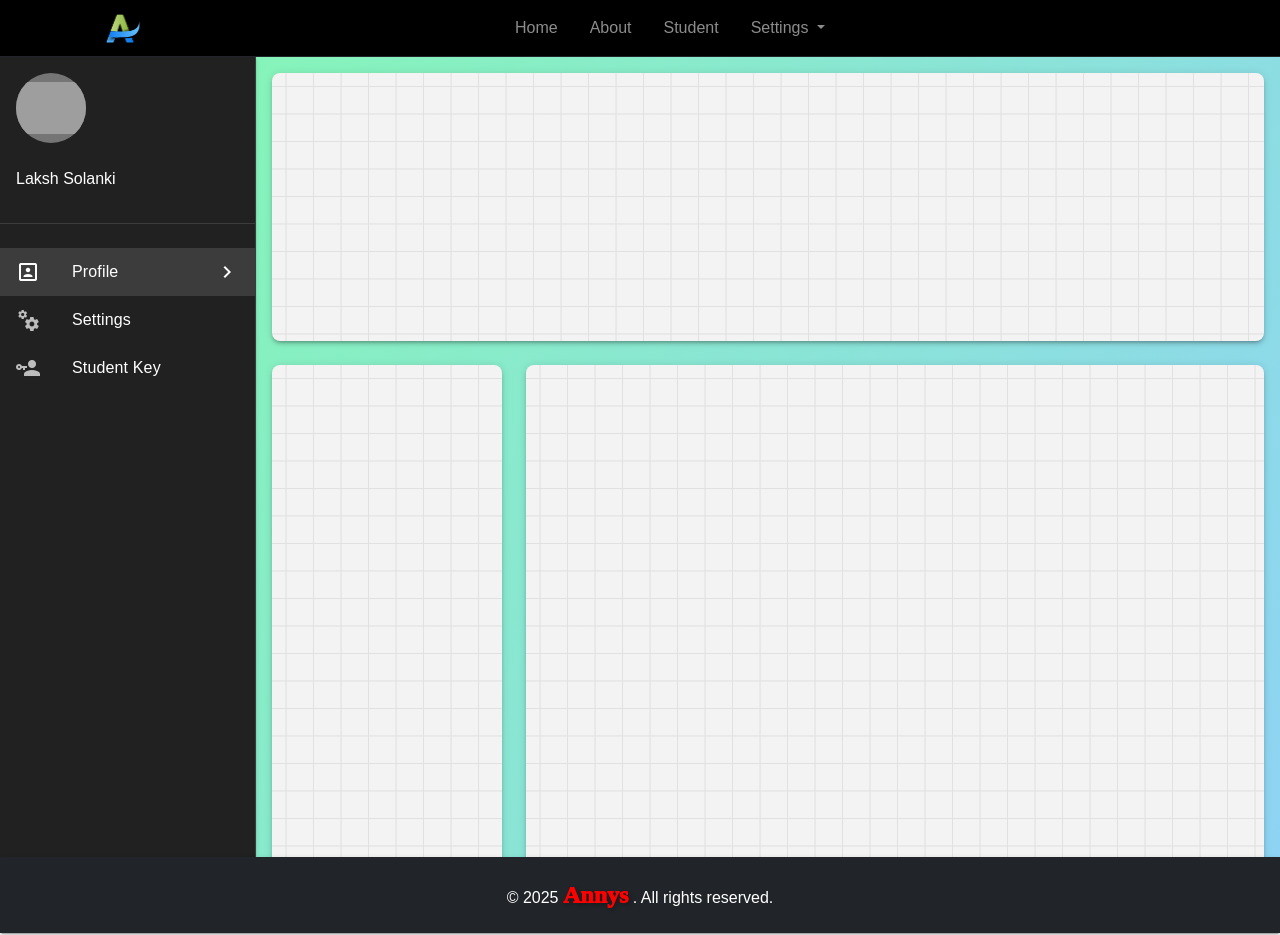
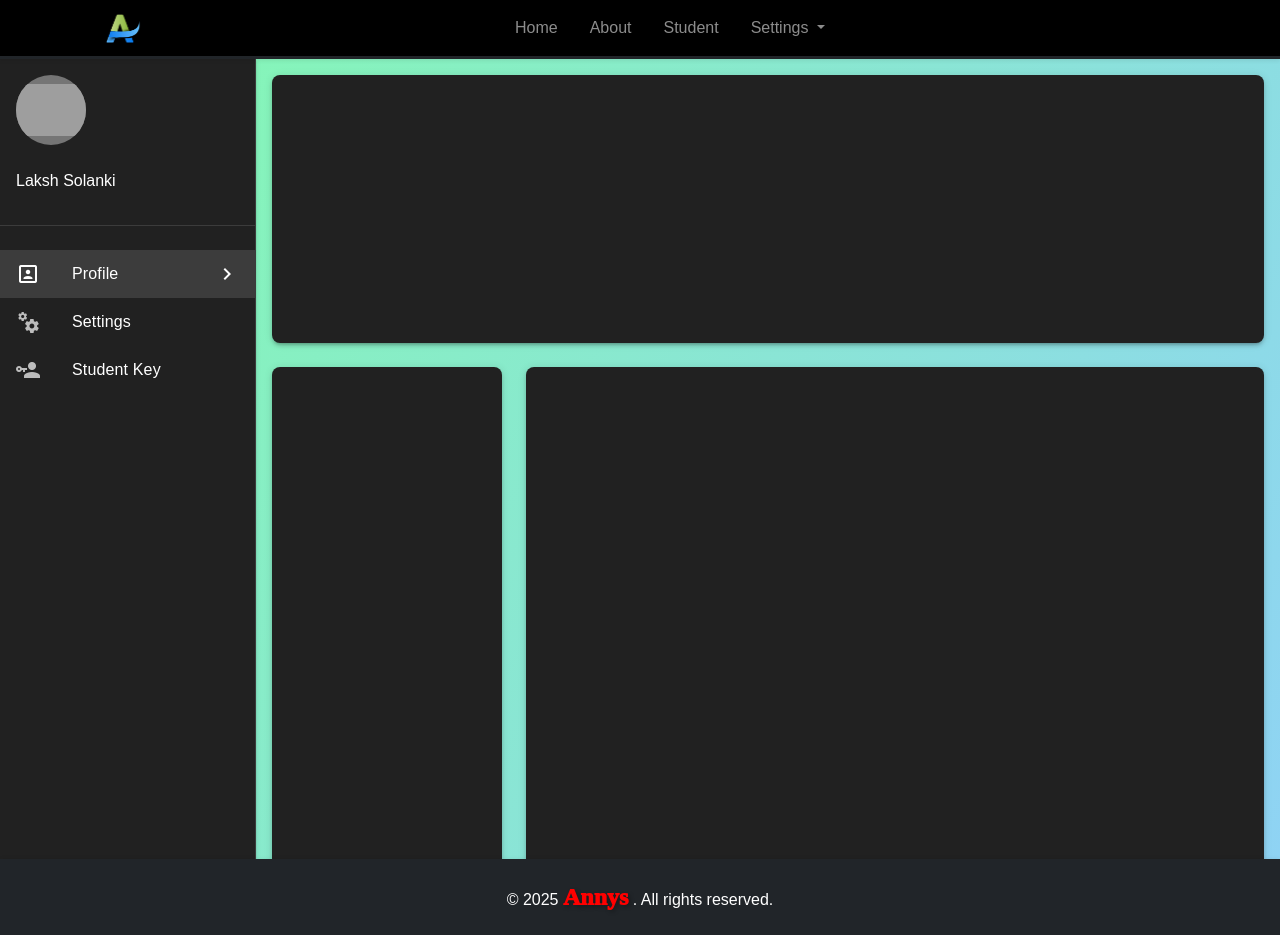
Before and after one commit to laksh-solanki/Annys, a Vue app: page /settings in a window 1280 px wide. Built offline with nearby package versions, Linux system fonts and the light colour scheme; grey boxes are pictures that could not be loaded; a web font is replaced by a local one.

Commit message:
fix: update Navbar styling for improved visibility; adjust Settings layout and remove unused styles

```diff
--- a/src/components/Navbar.vue
+++ b/src/components/Navbar.vue
@@ -1,5 +1,5 @@
 <template>
-  <nav class="navbar navbar-expand-lg bg-black border-bottom border-dark navbar-dark shadow-sm w-100 z-3 position-sticky top-0">
+  <nav class="navbar navbar-expand-lg bg-black border-3 border-bottom border-dark navbar-dark shadow-sm w-100 z-3 position-sticky top-0">
     <div class="container">
       <router-link class="navbar-brand img-style" to="/"><img src="../assets/Main-logo.png" alt=""
           width="40" /></router-link>
@@ -22,7 +22,7 @@
             <a class="nav-link dropdown-toggle" role="button" data-bs-toggle="dropdown" aria-expanded="false">
               Settings
             </a>
-            <ul class="dropdown-menu position-absolute">
+            <ul class="dropdown-menu position-absolute z-3">
               <li><router-link class="dropdown-item" to="/profile"><i
                     class="fa-solid fa-user me-2"></i>Profile</router-link></li>
               <li><router-link class="dropdown-item" to="/settings"><i
--- a/src/views/Settings.vue
+++ b/src/views/Settings.vue
@@ -81,8 +81,8 @@ watch(search, async (newValue) => {
 </script>
 
 <template>
-  <v-layout ref="app">
-    <v-navigation-drawer v-model="drawer" elevation="2">
+  <v-layout ref="app" class="fill-height z-0" >
+    <v-navigation-drawer v-model="drawer" elevation="2" app>
       <v-sheet class="pa-4">
         <v-avatar class="mb-4" color="grey-darken-1" size="70"><img
             src="https://png.pngtree.com/png-clipart/20230927/original/pngtree-man-avatar-image-for-profile-png-image_13001877.png"
@@ -108,19 +108,19 @@ watch(search, async (newValue) => {
       <v-container v-if="activeContent === 'content1'" class="content1">
         <v-row>
           <v-col cols="12" md="12">
-            <v-sheet min-height="268" rounded="lg" elevation="3" class="bg-style-1">
+            <v-sheet min-height="268" rounded="lg" elevation="3" >
               <!--  -->
             </v-sheet>
           </v-col>
 
           <v-col cols="12" md="3">
-            <v-sheet min-height="70vh" rounded="lg" elevation="3" class="bg-style-1">
+            <v-sheet min-height="70vh" rounded="lg" elevation="3">
               <!--  -->
             </v-sheet>
           </v-col>
 
           <v-col cols="12" md="9">
-            <v-sheet min-height="70vh" rounded="lg" elevation="3" class="bg-style-1">
+            <v-sheet min-height="70vh" rounded="lg" elevation="3">
               <!--  -->
             </v-sheet>
           </v-col>
@@ -131,19 +131,19 @@ watch(search, async (newValue) => {
       <v-container v-if="activeContent === 'content2'">
         <v-row>
           <v-col cols="12" md="9">
-            <v-sheet min-height="268" rounded="lg" elevation="3" class="bg-style-1">
+            <v-sheet min-height="268" rounded="lg" elevation="3">
               <!--  -->
             </v-sheet>
           </v-col>
 
           <v-col cols="12" md="3">
-            <v-sheet min-height="268" rounded="lg" elevation="3" class="bg-style-1">
+            <v-sheet min-height="268" rounded="lg" elevation="3">
               <!--  -->
             </v-sheet>
           </v-col>
 
           <v-col cols="12" md="12">
-            <v-sheet min-height="70vh" rounded="lg" elevation="3" class="bg-style-1">
+            <v-sheet min-height="70vh" rounded="lg" elevation="3">
               <!--  -->
             </v-sheet>
           </v-col>
@@ -206,64 +206,6 @@ watch(search, async (newValue) => {
   background-image: linear-gradient(120deg, #84fab0 0%, #8fd3f4 100%);
 }
 
-.bg-style-1 {
-  width: 100%;
-  height: 100%;
-  --color: #e1e1e1;
-  background-color: #f3f3f3;
-  background-image:
-    linear-gradient(0deg,
-      transparent 24%,
-      var(--color) 25%,
-      var(--color) 26%,
-      transparent 27%,
-      transparent 74%,
-      var(--color) 75%,
-      var(--color) 76%,
-      transparent 77%,
-      transparent),
-    linear-gradient(90deg,
-      transparent 24%,
-      var(--color) 25%,
-      var(--color) 26%,
-      transparent 27%,
-      transparent 74%,
-      var(--color) 75%,
-      var(--color) 76%,
-      transparent 77%,
-      transparent);
-  background-size: 55px 55px;
-}
-
-.bg-style-2 {
-  width: 100%;
-  height: 100%;
-  --color: rgba(114, 114, 114, 0.3);
-  background-color: #191a1a;
-  background-image:
-    linear-gradient(0deg,
-      transparent 24%,
-      var(--color) 25%,
-      var(--color) 26%,
-      transparent 27%,
-      transparent 74%,
-      var(--color) 75%,
-      var(--color) 76%,
-      transparent 77%,
-      transparent),
-    linear-gradient(90deg,
-      transparent 24%,
-      var(--color) 25%,
-      var(--color) 26%,
-      transparent 27%,
-      transparent 74%,
-      var(--color) 75%,
-      var(--color) 76%,
-      transparent 77%,
-      transparent);
-  background-size: 55px 55px;
-}
-
 .mobile-toggle-btn {
   display: none;
 }
```
